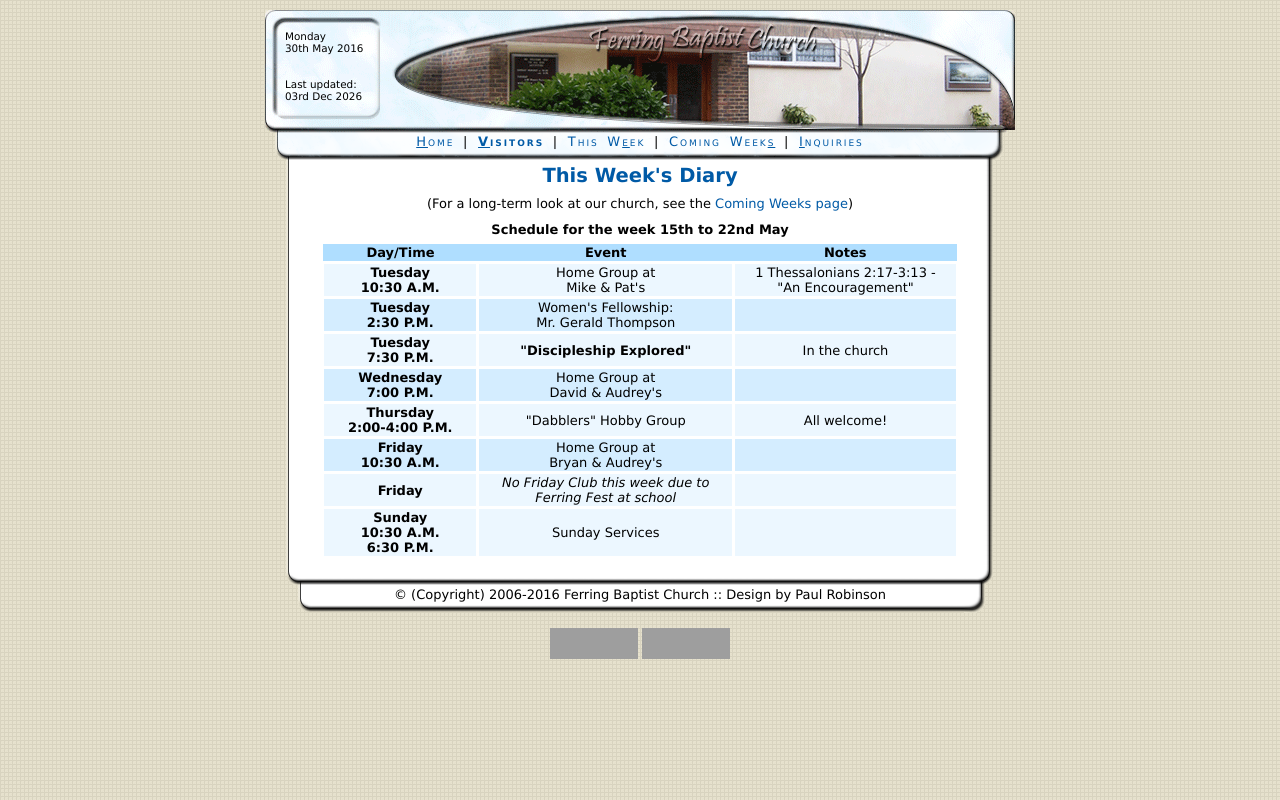
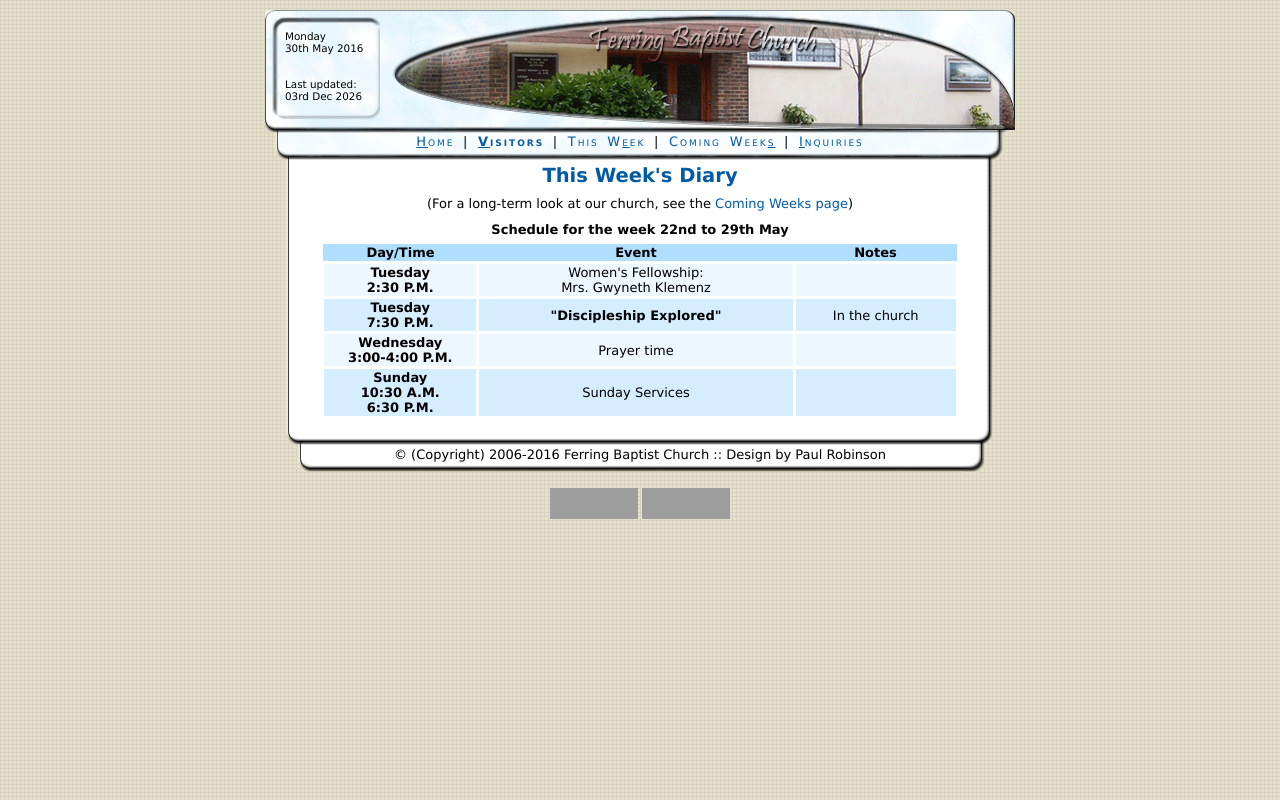
Before and after one commit to paulrr88/church, a PHP site: page /church/diary.php in a window 1280 px wide. Run offline with PHP 8.4, Linux system fonts and the light colour scheme; grey boxes are pictures that could not be loaded.

Commit message:
Diary update

```diff
--- a/diary.php
+++ b/diary.php
@@ -6,7 +6,7 @@
 
 				<p class="centre">(For a long-term look at our church, see the <a href="upcoming.php">Coming Weeks page</a>)</p>
 
-				<p class="centre"><strong>Schedule for the week 15th to 22nd May</strong></p>
+				<p class="centre"><strong>Schedule for the week 22nd to 29th May</strong></p>
 
 				<table class="styled" summary="Schedule for events in the coming week(s)">
 					<thead>
@@ -18,41 +18,21 @@
 					</thead>
 					<tbody>
 						<tr class="odd">
-							<th scope="row">Tuesday<br /> 10:30 A.M.</th>
-							<td>Home Group at<br />Mike &amp; Pat's</td>
-							<td>1 Thessalonians 2:17-3:13 - <br />"An Encouragement"</td>
-						</tr>
-                         <tr>
 							<th scope="row">Tuesday<br />2:30 P.M.</th>
-							<td>Women's Fellowship:<br />Mr. Gerald Thompson</td>
+							<td>Women's Fellowship:<br />Mrs. Gwyneth Klemenz</td>
 							<td></td>
 						</tr>
-						<!--temp--><tr class="odd">
+						<!--temp--><tr>
 							<th scope="row">Tuesday<br />7:30 P.M.</th>
 							<td><strong>"Discipleship Explored"</strong></td>
 							<td>In the church</td>
 						</tr>
-						<tr>
-							<th scope="row">Wednesday<br />7:00 P.M.</th>
-							<td>Home Group at<br />David &amp; Audrey's</td>
+						<tr class="odd">
+							<th scope="row">Wednesday<br />3:00-4:00 P.M.</th>
+							<td>Prayer time</td>
 							<td></td>
 						</tr>
-						<tr class="odd">
-							<th scope="row">Thursday<br />2:00-4:00 P.M.</th>
-							<td>"Dabblers" Hobby Group</td>
-							<td>All welcome!</td>
-						</tr>
 						<tr>
-							<th scope="row">Friday<br />10:30 A.M.</th>
-							<td>Home Group at<br />Bryan &amp; Audrey's</td>
-							<td></td>
-						</tr>
-						<tr class="odd">
-							<th scope="row">Friday</th>
-							<td><em>No Friday Club this week due to<br />Ferring Fest at school</em></td>
-							<td></td>
-						</tr>
-						<tr class="odd">
 							<th scope="row">Sunday<br />10:30 A.M.<br />6:30 P.M.</th>
 							<td>Sunday Services</td>
 							<td></td>
```
